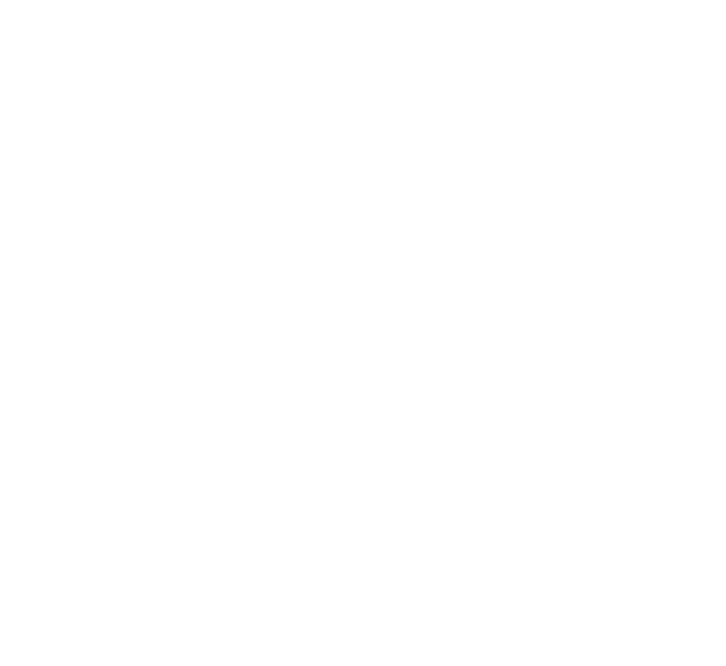
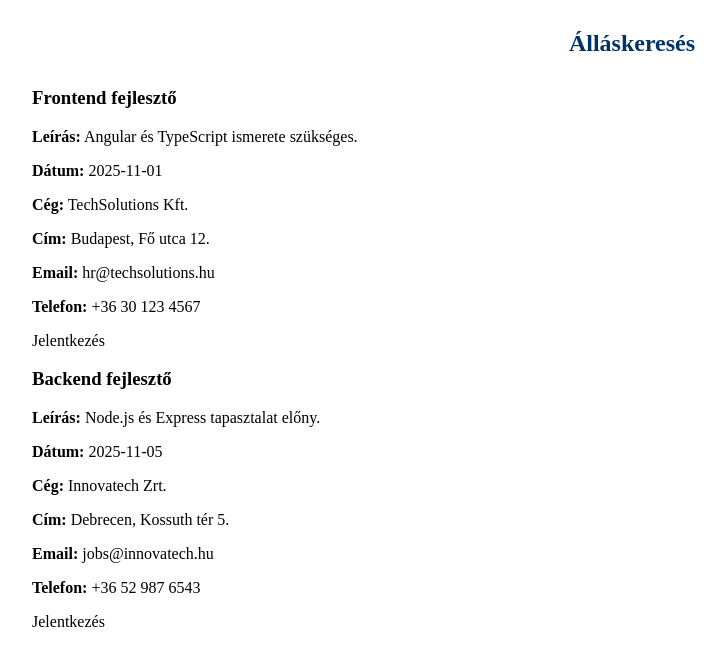
Before and after one commit to BGHDHE/AFP1_JobAdvert, an Angular app in the folder job-portal/: page /searchjobs in a window 1280 px wide. Before the commit this address led to /. Shown: the top 666 px of the page, without its empty margins (8-734 px from the left). Built offline with nearby package versions, Linux system fonts and the light colour scheme.

Commit message:
searchjobs

```diff
--- a/job-portal/src/app/app.routes.ts
+++ b/job-portal/src/app/app.routes.ts
@@ -3,11 +3,13 @@ import { NgModule } from '@angular/core';
 import { RouterModule } from '@angular/router';
 import { HomeComponent } from './pages/home/home';
 import { RegistrationComponent } from './pages/registration/registration';
+import { SearchJobsComponent } from './pages/searchjobs/searchjobs';
 
 // export a routes változót
 export const routes: Routes = [
   {path: '', component: HomeComponent},
   { path: 'register', component: RegistrationComponent },
+  { path: 'searchjobs', component: SearchJobsComponent}
 ];
 
 @NgModule({
--- /dev/null
+++ b/job-portal/src/app/pages/searchjobs/searchjobs.css
@@ -0,0 +1,99 @@
+/* Teljes oldal háttér és konténer */
+body {
+  background-color: #e6f2ff; /* világoskék háttér */
+  margin: 0;
+  font-family: 'Segoe UI', Tahoma, Geneva, Verdana, sans-serif;
+}
+
+.searchjobs-container {
+  max-width: 1200px;
+  margin: 30px auto;
+  padding: 0 20px;
+}
+
+/* Oldal cím */
+.searchjobs-container h2 {
+  text-align: center;
+  margin-bottom: 30px;
+  color: #003366;
+}
+
+/* Flex konténer az állásoknak */
+.jobs-grid {
+  display: flex;
+  flex-wrap: wrap;
+  gap: 20px;
+  justify-content: center;
+}
+
+/* Egy állás kártya */
+.job-card {
+  background-color: #fff;
+  border: 1px solid #ccc;
+  border-radius: 12px;
+  padding: 20px;
+  width: 300px;
+  box-shadow: 0 2px 10px rgba(0,0,0,0.08);
+  transition: transform 0.2s, box-shadow 0.2s;
+}
+
+.job-card:hover {
+  transform: translateY(-4px);
+  box-shadow: 0 6px 18px rgba(0,0,0,0.15);
+}
+
+/* Állás címe */
+.job-card h3 {
+  margin-top: 0;
+  color: #007bff;
+  font-size: 1.2rem;
+}
+
+/* Céges információk */
+.company-info {
+  background-color: #f0f8ff;
+  padding: 10px 12px;
+  margin: 12px 0;
+  border-radius: 8px;
+  border-left: 4px solid #007bff;
+}
+
+.company-info p {
+  margin: 5px 0;
+  font-size: 0.9rem;
+  color: #333;
+}
+
+/* Jelentkezés gomb */
+button {
+  padding: 10px 16px;
+  border: none;
+  border-radius: 6px;
+  background-color: #007bff;
+  color: white;
+  font-weight: 500;
+  cursor: pointer;
+  width: 100%;
+  transition: background-color 0.2s;
+}
+
+button:hover:not([disabled]) {
+  background-color: #0056b3;
+}
+
+button[disabled] {
+  background-color: #aaa;
+  cursor: default;
+}
+
+/* Mobilra optimalizálás */
+@media (max-width: 768px) {
+  .jobs-grid {
+    flex-direction: column;
+    align-items: center;
+  }
+
+  .job-card {
+    width: 90%;
+  }
+}
--- /dev/null
+++ b/job-portal/src/app/pages/searchjobs/searchjobs.html
@@ -0,0 +1,6 @@
+<div class="searchjobs-container">
+  <h2>Álláskeresés</h2>
+
+  <!-- Ide szúrjuk be a TypeScript-ben generált HTML-t -->
+  <div [innerHTML]="jobsHtml"></div>
+</div>
--- /dev/null
+++ b/job-portal/src/app/pages/searchjobs/searchjobs.ts
@@ -0,0 +1,97 @@
+import { Component, OnInit } from '@angular/core';
+
+interface Company {
+  name: string;
+  address: string;
+  email: string;
+  phone: string;
+}
+
+interface Job {
+  title: string;
+  description: string;
+  company: Company;
+  datePosted: string;
+  applied: boolean;
+}
+
+@Component({
+  selector: 'app-searchjobs',
+  templateUrl: './searchjobs.html',
+  styleUrls: ['./searchjobs.css']
+})
+export class SearchJobsComponent implements OnInit {
+
+  jobs: Job[] = [];
+  jobsHtml: string = ''; // ide generáljuk a HTML-t
+
+  constructor() { }
+
+  ngOnInit(): void {
+    // Példaadatok, később majd adatbázisból töltjük
+    this.jobs = [
+      {
+        title: 'Frontend fejlesztő',
+        description: 'Angular és TypeScript ismerete szükséges.',
+        company: {
+          name: 'TechSolutions Kft.',
+          address: 'Budapest, Fő utca 12.',
+          email: 'hr@techsolutions.hu',
+          phone: '+36 30 123 4567'
+        },
+        datePosted: '2025-11-01',
+        applied: false
+      },
+      {
+        title: 'Backend fejlesztő',
+        description: 'Node.js és Express tapasztalat előny.',
+        company: {
+          name: 'Innovatech Zrt.',
+          address: 'Debrecen, Kossuth tér 5.',
+          email: 'jobs@innovatech.hu',
+          phone: '+36 52 987 6543'
+        },
+        datePosted: '2025-11-05',
+        applied: false
+      }
+    ];
+
+    // Generáljuk a HTML-t
+    this.generateJobsHtml();
+  }
+
+  apply(index: number): void {
+    this.jobs[index].applied = true;
+    this.generateJobsHtml(); // frissítjük a HTML-t
+    alert(`Sikeresen jelentkeztél a következő pozícióra: ${this.jobs[index].title}`);
+  }
+
+  private generateJobsHtml(): void {
+    if (this.jobs.length === 0) {
+      this.jobsHtml = '<p>Jelenleg nincs elérhető állás.</p>';
+      return;
+    }
+
+    this.jobsHtml = this.jobs.map((job, i) => `
+      <div class="job-card">
+        <h3>${job.title}</h3>
+        <p><strong>Leírás:</strong> ${job.description}</p>
+        <p><strong>Dátum:</strong> ${job.datePosted}</p>
+
+        <div class="company-info">
+          <p><strong>Cég:</strong> ${job.company.name}</p>
+          <p><strong>Cím:</strong> ${job.company.address}</p>
+          <p><strong>Email:</strong> ${job.company.email}</p>
+          <p><strong>Telefon:</strong> ${job.company.phone}</p>
+        </div>
+
+        <button onclick="window['applyJob'](${i})" ${job.applied ? 'disabled' : ''}>
+          ${job.applied ? 'Jelentkezve' : 'Jelentkezés'}
+        </button>
+      </div>
+    `).join('');
+
+    // Globális függvény az onclick működéséhez
+    (window as any)['applyJob'] = (index: number) => this.apply(index);
+  }
+}
```
Also changed, not shown: 1 other file (tests, documents, lock files or other folders).
